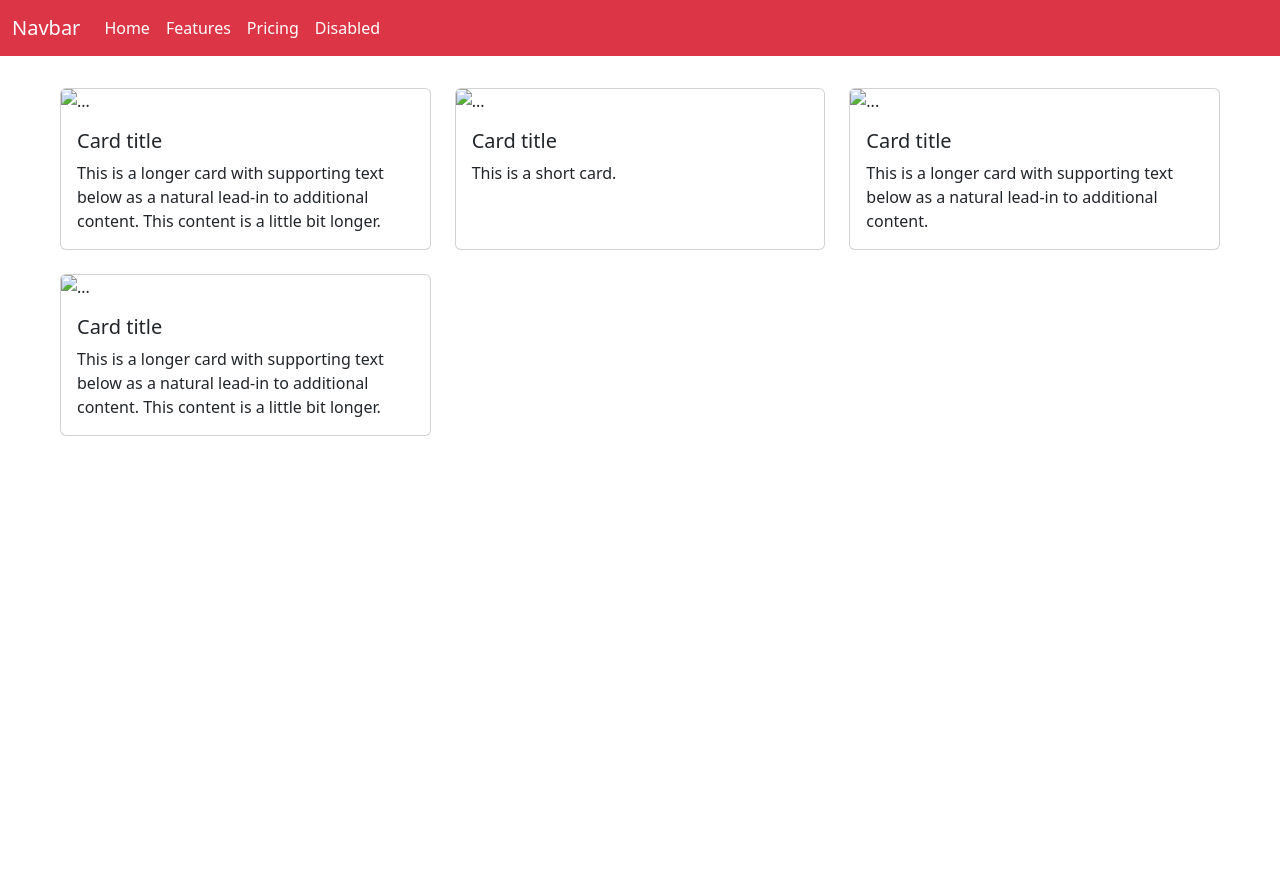
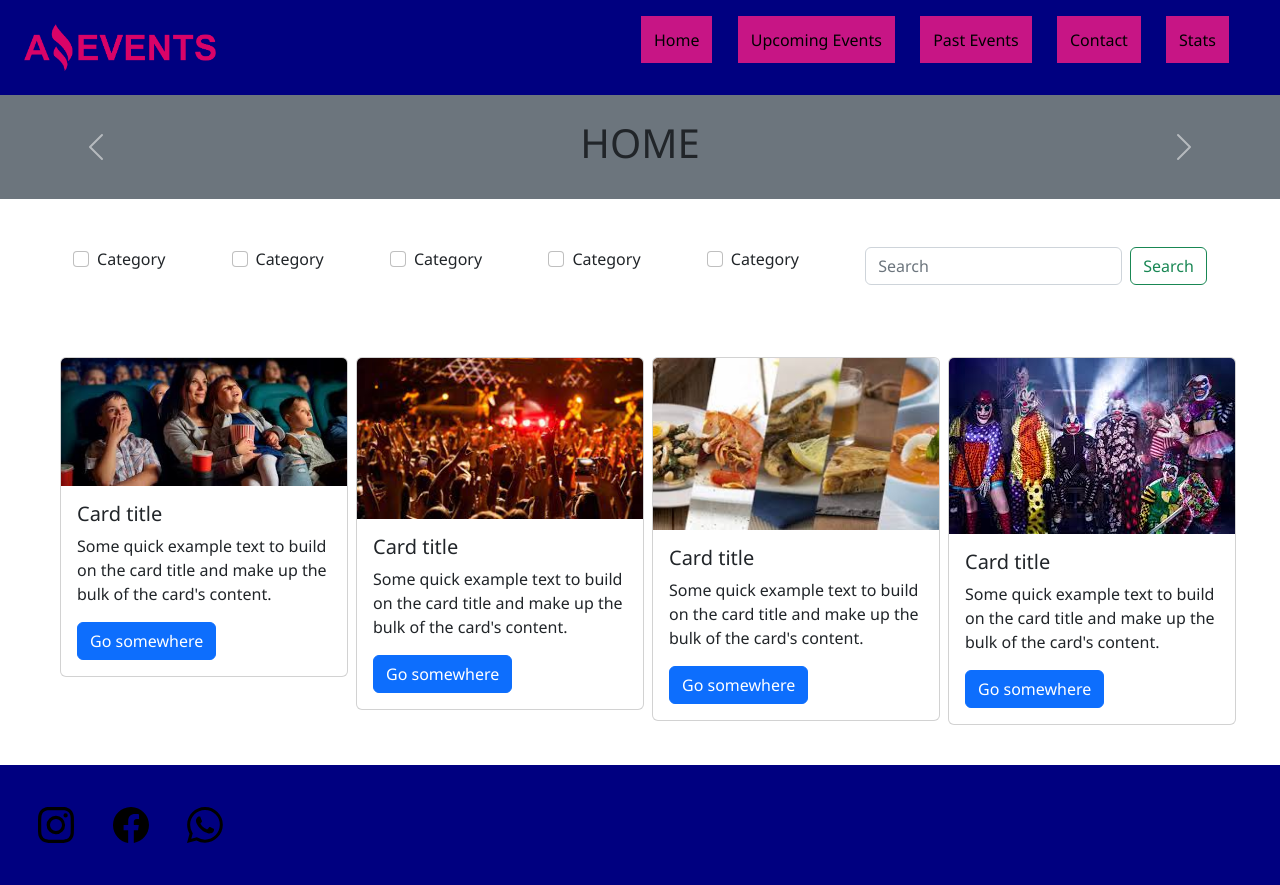
Before and after one commit to IsaRdz/Amazing-Events, a plain HTML site: page index.html in a window 1280 px wide. Before the commit the page ends 800 px from the top, so only its background shows below. Drawn offline with nearby package versions, Linux system fonts and the light colour scheme.

Commit message:
:sparkles: Feat: It's added cards and check-boxes with Boostrap, It's added footer

```diff
--- a/index.html
+++ b/index.html
@@ -15,10 +15,10 @@
     <title>Home</title>
   </head>
   <body>
-    <!--<header>
+    <header>
       <nav>
         <div class="logo-container">
-                <img src="./assets/logo-amazing-events.png" alt="logo">
+          <img src="./assets/logo-amazing-events.png" alt="logo" />
         </div>
         <div class="nav-container">
           <ul>
@@ -30,82 +30,175 @@
           </ul>
         </div>
       </nav>
-    </header>-->
+    </header>
 
-    <nav class="navbar navbar-expand-lg bg-danger text-white">
-      <div class="container-fluid">
-        <a class="navbar-brand text-white" href="#">Navbar</a>
+    <div
+      id="carouselExampleControlsNoTouching"
+      class="carousel slide"
+      data-bs-touch="false"
+    >
+      <div class="carousel-inner">
+        <div class="carousel-item active bg-secondary">
+          <!--<img src="..." class="d-block w-100" alt="...">-->
+          <h1>HOME</h1>
+        </div>
+        <!-- <div class="carousel-item">
+          <img src="..." class="d-block w-100" alt="...">
+        </div>
+        <div class="carousel-item">
+          <img src="..." class="d-block w-100" alt="...">
+        </div>-->
+      </div>
       <button
-          class="navbar-toggler"
+        class="carousel-control-prev"
         type="button"
-          data-bs-toggle="collapse"
-          data-bs-target="#navbarNav"
-          aria-controls="navbarNav"
-          aria-expanded="false"
-          aria-label="Toggle navigation"
+        data-bs-target="#carouselExampleControlsNoTouching"
+        data-bs-slide="prev"
       >
-          <span class="navbar-toggler-icon"></span>
+        <span class="carousel-control-prev-icon" aria-hidden="true"></span>
+        <span class="visually-hidden">Previous</span>
       </button>
-        <div class="collapse navbar-collapse" id="navbarNav">
-          <ul class="navbar-nav">
-            <li class="nav-item">
-              <a class="nav-link active text-white" aria-current="page" href="#">Home</a>
-            </li>
-            <li class="nav-item">
-              <a class="nav-link text-white" href="#">Features</a>
-            </li>
-            <li class="nav-item">
-              <a class="nav-link text-white" href="#">Pricing</a>
-            </li>
-            <li class="nav-item">
-              <a class="nav-link text-white">Disabled</a>
-            </li>
-          </ul>
+      <button
+        class="carousel-control-next"
+        type="button"
+        data-bs-target="#carouselExampleControlsNoTouching"
+        data-bs-slide="next"
+      >
+        <span class="carousel-control-next-icon" aria-hidden="true"></span>
+        <span class="visually-hidden">Next</span>
+      </button>
     </div>
+
+    <div class="container-check-seeker my-5 mx-5">
+      <div class="form-check form-check-inline">
+        <input
+          class="form-check-input"
+          type="checkbox"
+          id="inlineCheckbox1"
+          value="option1"
+        />
+        <label class="form-check-label" for="inlineCheckbox1">Category</label>
       </div>
-    </nav>
+      <div class="form-check form-check-inline">
+        <input
+          class="form-check-input"
+          type="checkbox"
+          id="inlineCheckbox2"
+          value="option2"
+        />
+        <label class="form-check-label" for="inlineCheckbox2">Category</label>
+      </div>
+      <div class="form-check form-check-inline">
+        <input
+          class="form-check-input"
+          type="checkbox"
+          id="inlineCheckbox3"
+          value="option3"
+        />
+        <label class="form-check-label" for="inlineCheckbox3">Category</label>
+      </div>
+      <div class="form-check form-check-inline">
+        <input
+          class="form-check-input"
+          type="checkbox"
+          id="inlineCheckbox4"
+          value="option4"
+        />
+        <label class="form-check-label" for="inlineCheckbox4">Category</label>
+      </div>
+      <div class="form-check form-check-inline">
+        <input
+          class="form-check-input"
+          type="checkbox"
+          id="inlineCheckbox5"
+          value="option5"
+        />
+        <label class="form-check-label" for="inlineCheckbox5">Category</label>
+      </div>
 
-    <div class="row row-cols-1 row-cols-md-3 g-4 mx-5 my-2">
+      <form class="d-flex" role="search">
+        <input
+          class="form-control me-2"
+          type="search"
+          placeholder="Search"
+          aria-label="Search"
+        />
+        <button class="btn btn-outline-success" type="submit">Search</button>
+      </form>
+    </div>
+
+    <div class="row row-cols-1 row-cols-md-4 g-4 mx-5 my-2">
       <div class="col">
-          <div class="card h-100">
-            <img src="..." class="card-img-top" alt="...">
+        <div class="card" style="width: 18rem">
+          <img src="./assets/cine7.jpg" class="card-img-top" alt="..." />
           <div class="card-body">
             <h5 class="card-title">Card title</h5>
-              <p class="card-text">This is a longer card with supporting text below as a natural lead-in to additional content. This content is a little bit longer.</p>
+            <p class="card-text">
+              Some quick example text to build on the card title and make up the
+              bulk of the card's content.
+            </p>
+            <a href="#" class="btn btn-primary">Go somewhere</a>
           </div>
         </div>
       </div>
       <div class="col">
-          <div class="card h-100">
-            <img src="..." class="card-img-top" alt="...">
+        <div class="card" style="width: 18rem">
+          <img
+            src="./assets/concierto-de-musica1.jpg"
+            class="card-img-top"
+            alt="..."
+          />
           <div class="card-body">
             <h5 class="card-title">Card title</h5>
-              <p class="card-text">This is a short card.</p>
+            <p class="card-text">
+              Some quick example text to build on the card title and make up the
+              bulk of the card's content.
+            </p>
+            <a href="#" class="btn btn-primary">Go somewhere</a>
           </div>
         </div>
       </div>
       <div class="col">
-          <div class="card h-100">
-            <img src="..." class="card-img-top" alt="...">
+        <div class="card" style="width: 18rem">
+          <img
+            src="./assets/feria-de-comidas7.jpg"
+            class="card-img-top"
+            alt="..."
+          />
           <div class="card-body">
             <h5 class="card-title">Card title</h5>
-              <p class="card-text">This is a longer card with supporting text below as a natural lead-in to additional content.</p>
+            <p class="card-text">
+              Some quick example text to build on the card title and make up the
+              bulk of the card's content.
+            </p>
+            <a href="#" class="btn btn-primary">Go somewhere</a>
           </div>
         </div>
       </div>
       <div class="col">
-          <div class="card h-100">
-            <img src="..." class="card-img-top" alt="...">
+        <div class="card" style="width: 18rem">
+          <img
+            src="./assets/fiesta-de-disfraces1.jpg"
+            class="card-img-top"
+            alt="..."
+          />
           <div class="card-body">
             <h5 class="card-title">Card title</h5>
-              <p class="card-text">This is a longer card with supporting text below as a natural lead-in to additional content. This content is a little bit longer.</p>
+            <p class="card-text">
+              Some quick example text to build on the card title and make up the
+              bulk of the card's content.
+            </p>
+            <a href="#" class="btn btn-primary">Go somewhere</a>
           </div>
         </div>
       </div>
     </div>
 
-
-
+    <footer class="container-footer">
+      <img src="./assets/instagram.svg" alt="logo-instagram" />
+      <img src="./assets/facebook.svg" alt="logo-facebook">
+      <img src="./assets/whatsapp.svg" alt="logo-whatsapp">
+    </footer>
   </body>
   <script
     src="https://cdn.jsdelivr.net/npm/bootstrap@5.2.2/dist/js/bootstrap.bundle.min.js"
--- a/styles/styles.css
+++ b/styles/styles.css
@@ -1,39 +1,62 @@
-/** {
+* {
   box-sizing: border-box;
   margin: 0;
   padding: 0;
   font-family: "Segoe UI", Tahoma, Geneva, Verdana, sans-serif;
 }
-  nav{
-    background-color: blueviolet;
+nav {
+  background-color: navy;
   display: flex;
   flex-wrap: nowrap;
 }
-  .nav-container{
+.nav-container {
   width: 100%;
-    height: 12vh;
   display: flex;
   justify-content: flex-end;
   align-items: center;
 }
 
-  .nav-container ul{
+.nav-container ul {
   display: flex;
   list-style-type: none;
   text-decoration: none;
   margin-right: 2vw;
-
 }
-  .nav-container a{
+.nav-container a {
   text-decoration: none;
   padding: 1vw;
   margin-right: 2vw;
-    background-color: aqua;
+  background-color: mediumvioletred;
+  color: black;
 }
 .logo-container {
   position: relative;
   margin: 3vh;
 }
-.logo-container img{
+.logo-container img {
   width: 15vw;
-}*/
+}
+h1 {
+  text-align: center;
+  align-items: center;
+  padding: 3vh;
+}
+.container-check-seeker {
+  display: flex;
+  flex-wrap: nowrap;
+  justify-content: space-around;
+}
+.container-footer {
+  height: 15vh;
+  background-color: navy;
+  margin-top: 5vh;
+  padding: 2vh;
+  padding-left: 3vw;
+  display: flex;
+  justify-content: flex-start;
+  align-items: center;
+}
+.container-footer img {
+  width: 36px;
+  margin-right: 3vw;
+}
```
Also changed, not shown: assets/facebook.svg (added), assets/instagram.svg (added), assets/whatsapp.svg (added). Lines whose indentation alone changed are shown as unchanged.
